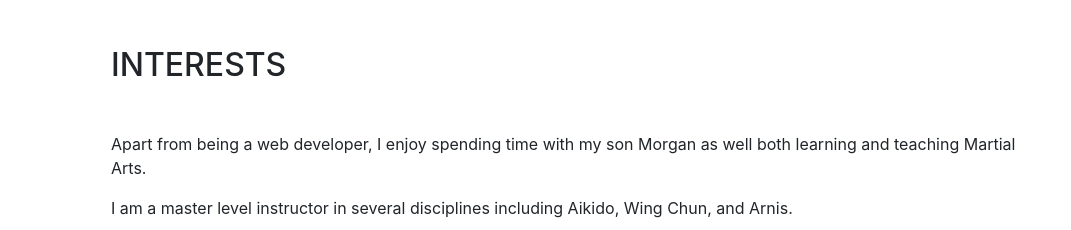
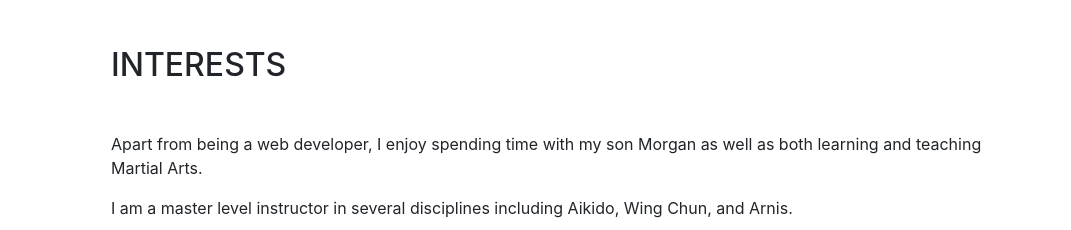
Before and after one commit to bkfwebdev/Resume2019, a website with bundled scripts: page index.html in a window 1280 px wide. Shown: the part 3740-3970 px from the top of the page, without its empty margins (209-1280 px from the left). Built offline with nearby package versions, Linux system fonts and the light colour scheme; a web font is replaced by a local one.

Commit message:
interest grammar correction

```diff
--- a/index.html
+++ b/index.html
@@ -223,7 +223,7 @@
       <section class="resume-section p-3 p-lg-5 d-flex flex-column" id="interests">
         <div class="my-auto">
           <h2 class="mb-5">Interests</h2>
-          <p>Apart from being a web developer, I enjoy spending time with my son Morgan as well both learning and teaching Martial Arts.</p>
+          <p>Apart from being a web developer, I enjoy spending time with my son Morgan as well as both learning and teaching Martial Arts.</p>
           <p>I am a master level instructor in several disciplines including Aikido, Wing Chun, and Arnis.</p>
           <p>I also enjoy relaxing with a good book on any one of my favorite subjects including History, Science, and Metaphysics.</p>
         </div>
```
